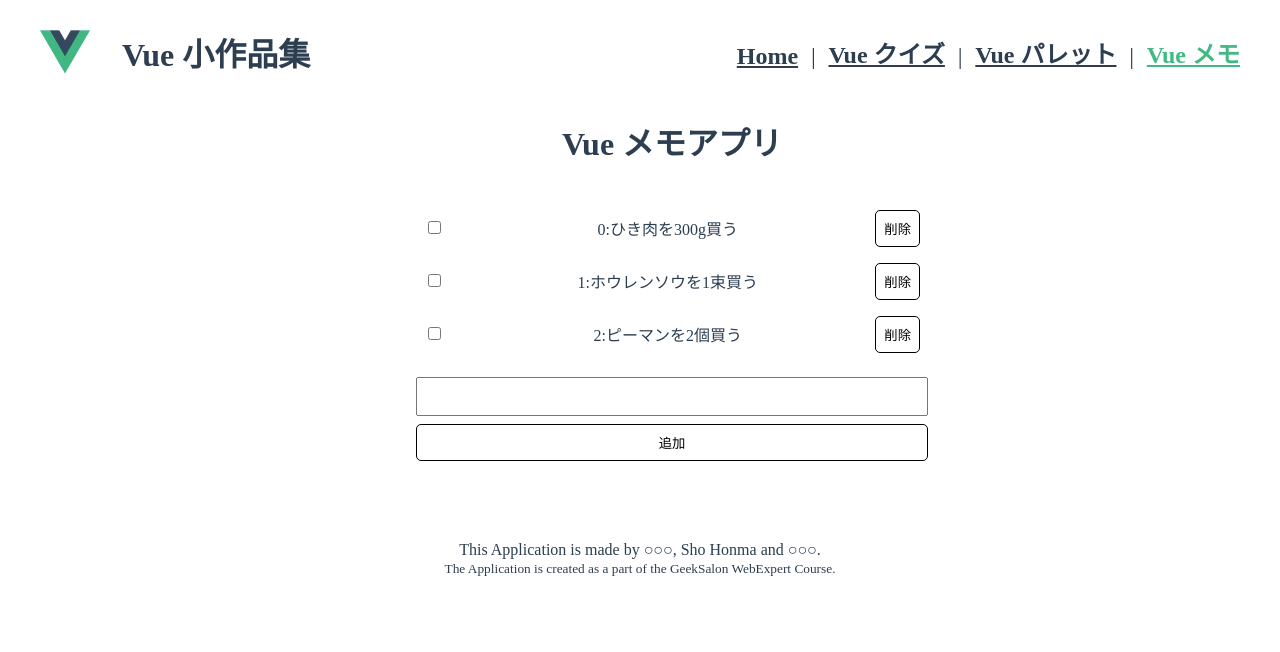
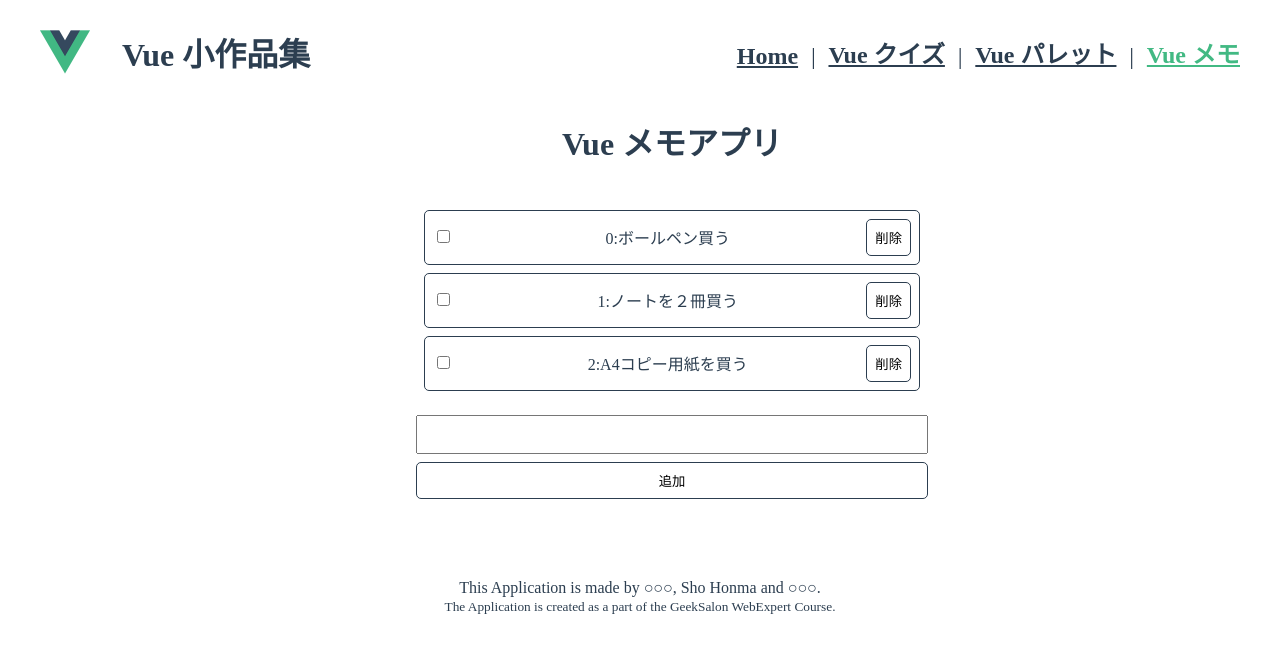
Before and after one commit to webex14-team-1/demo-team-app, a Vue app: page /memo in a window 1280 px wide. Shown: the top 652 px of the page. Built offline with nearby package versions, Linux system fonts and the light colour scheme.

Commit message:
メモアプリのCSSを変更しました

```diff
--- a/src/views/MemoApp.vue
+++ b/src/views/MemoApp.vue
@@ -29,15 +29,15 @@ export default {
       inputMemo: "",
       memos: [
         {
-          text: "ひき肉を300g買う",
+          text: "ボールペン買う",
           isDone: false,
         },
         {
-          text: "ホウレンソウを1束買う",
+          text: "ノートを２冊買う",
           isDone: false,
         },
         {
-          text: "ピーマンを2個買う",
+          text: "A4コピー用紙を買う",
           isDone: false,
         },
       ],
@@ -59,10 +59,11 @@ export default {
 
 <style>
 :root {
-  --main-color: #b23b61;
+  --main-color: #27c16f;
+  --sub-color: #2c3e50;
   --text-color: #fff;
   --text-hover-color: #fff;
-  --button-border-color: #000;
+  --button-border-color: #2c3e50;
   --button-bg-color: #fff;
 }
 
@@ -94,6 +95,8 @@ button {
   justify-content: space-between;
   align-items: center;
   padding: 0.5rem;
+  margin: 0.5rem;
+  border: solid 1px var(--button-border-color);
   border-radius: 5px;
 }
 
@@ -124,4 +127,9 @@ button {
 .add-memo-field__input {
   padding: 10px;
 }
+
+.add-memo-field__button:hover {
+  color: var(--text-color);
+  background-color: var(--sub-color);
+}
 </style>
```
